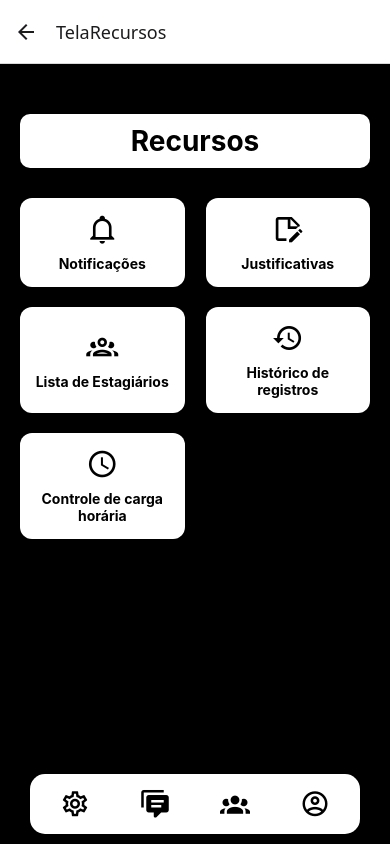
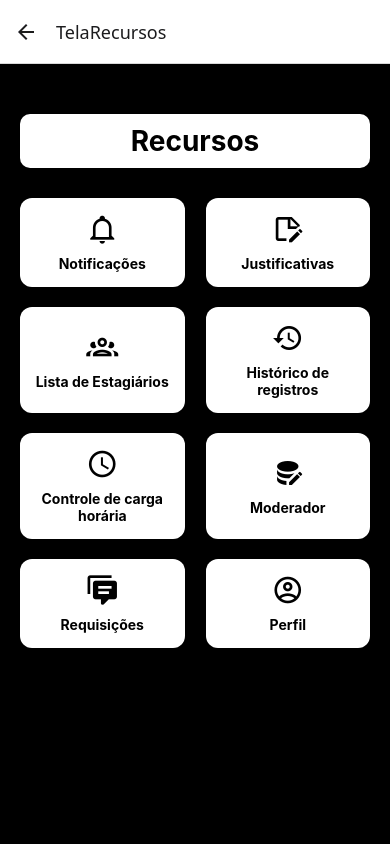
Before and after one commit to rafaeleites/T197_N24CD_Rafael_Leites, a React Native app in the folder projeto_devmoveis/: screen /TelaRecursos in a window 390 px wide. Built offline with nearby package versions, Linux system fonts and the light colour scheme.

Commit message:
Telas estilizadas ok

```diff
--- a/projeto_devmoveis/screens/TelaRecursos.js
+++ b/projeto_devmoveis/screens/TelaRecursos.js
@@ -32,7 +32,10 @@ function TelaRecursos() {
           <Text style={styles.buttonText}>Justificativas</Text>
         </TouchableOpacity>
 
-        <TouchableOpacity style={styles.button}>
+        <TouchableOpacity
+          style={styles.button}
+          onPress={() => navigation.navigate('TelaPerfilEstagiario')}
+        >
           <MaterialCommunityIcons
             name="account-group-outline"
             size={32}
@@ -41,7 +44,10 @@ function TelaRecursos() {
           <Text style={styles.buttonText}>Lista de Estagiários</Text>
         </TouchableOpacity>
 
-        <TouchableOpacity style={styles.button}>
+        <TouchableOpacity
+          style={styles.button}
+          onPress={() => navigation.navigate('TelaEstagiarios')}
+        >
           <MaterialCommunityIcons name="history" size={32} color="f0dc82" />
           <Text style={styles.buttonText}>Histórico de registros</Text>
         </TouchableOpacity>
@@ -54,32 +60,37 @@ function TelaRecursos() {
           />
           <Text style={styles.buttonText}>Controle de carga horária</Text>
         </TouchableOpacity>
-      </View>
 
-      {/* Rodapé com ícones - COPIAR COMO MODELO DE RODAPÉ */}
-      <View style={styles.footer}>
-        <TouchableOpacity onPress={() => navigation.navigate('TelaRecursos')}>
-          <MaterialCommunityIcons name="cog-outline" size={30} color="#000" />
-          {/* Engrenagem */}
+        <TouchableOpacity
+          style={styles.button}
+          onPress={() => navigation.navigate('TelaRecursos')}
+        >
+          <MaterialCommunityIcons name="database-edit" size={32} color="f0dc82" />
+          <Text style={styles.buttonText}>Moderador</Text>
         </TouchableOpacity>
 
-        <TouchableOpacity onPress={() => navigation.navigate('TelaRequisicoes')}>
-          <MaterialCommunityIcons name="comment-text-multiple" size={30} color="#000" />
-          {/* Comentários */}
+        <TouchableOpacity
+          style={styles.button}
+          onPress={() => navigation.navigate('TelaRequisicoes')}
+        >
+          <MaterialCommunityIcons
+            name="comment-text-multiple"
+            size={32}
+            color="f0dc82"
+          />
+          <Text style={styles.buttonText}>Requisições</Text>
         </TouchableOpacity>
 
-        <TouchableOpacity onPress={() => navigation.navigate('TelaEstagiarios')}>
-          <MaterialCommunityIcons name="account-group" size={30} color="#000" />
-          {/* Pessoas */}
-        </TouchableOpacity>
-
-        <TouchableOpacity onPress={() => navigation.navigate('TelaPerfil')}>
+        <TouchableOpacity
+          style={styles.button}
+          onPress={() => navigation.navigate('TelaPerfil')}
+        >
           <MaterialCommunityIcons
             name="account-circle-outline"
-            size={30}
-            color="#000"
+            size={32}
+            color="f0dc82"
           />
-          {/* Foto de perfil */}
+          <Text style={styles.buttonText}>Perfil</Text>
         </TouchableOpacity>
       </View>
     </View>
@@ -129,19 +140,6 @@ const styles = StyleSheet.create({
     textAlign: 'center',
     marginTop: 10,
   },
-  footer: {
-    backgroundColor: 'white',
-    position: 'absolute',
-    bottom: 10,
-    left: 30,
-    right: 30,
-    flexDirection: 'row',
-    justifyContent: 'space-between',
-    paddingHorizontal: 30,
-    paddingVertical: 15,
-    paddingTop: 15,
-    borderRadius: 15,
-  },
 });
 
 export default TelaRecursos;
```
